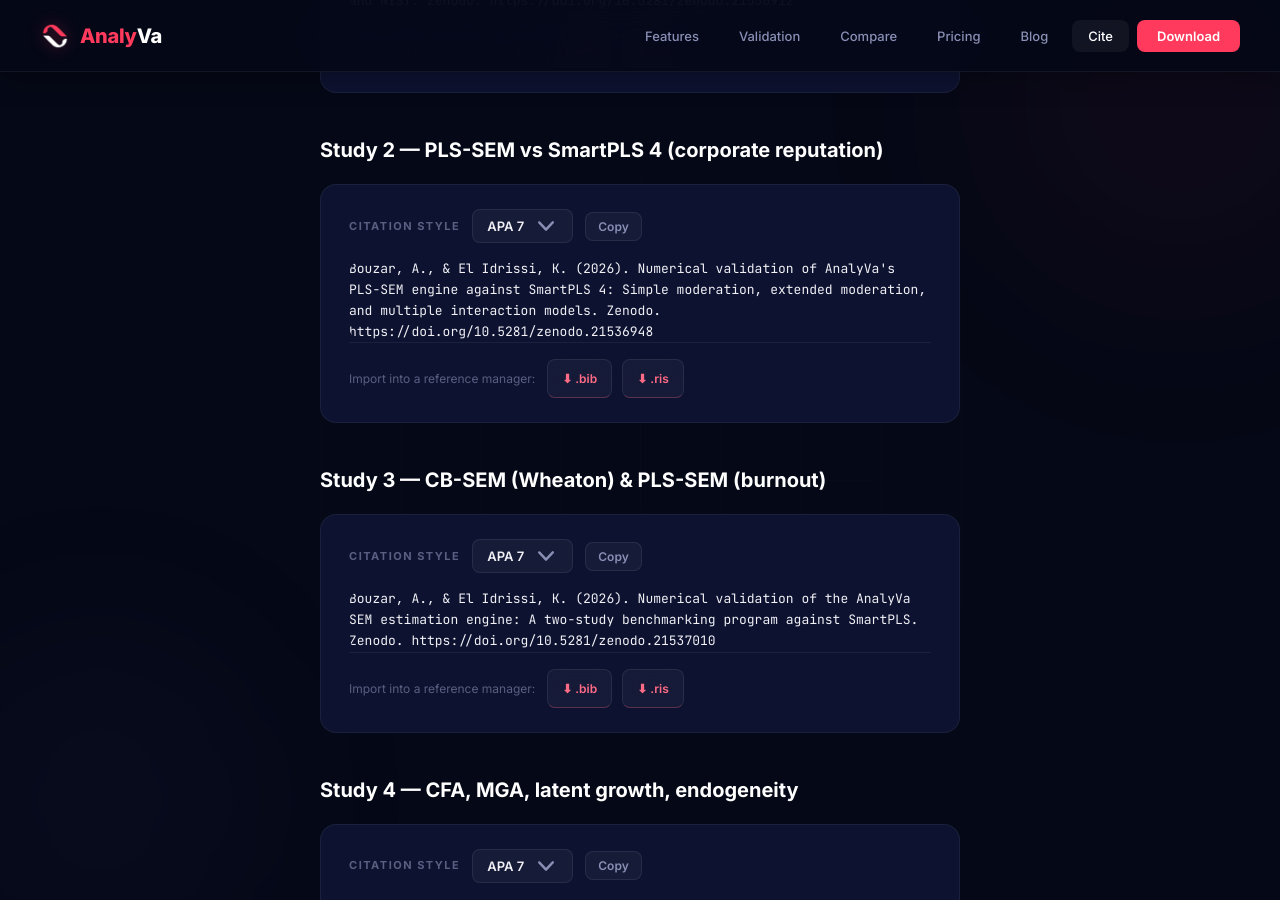
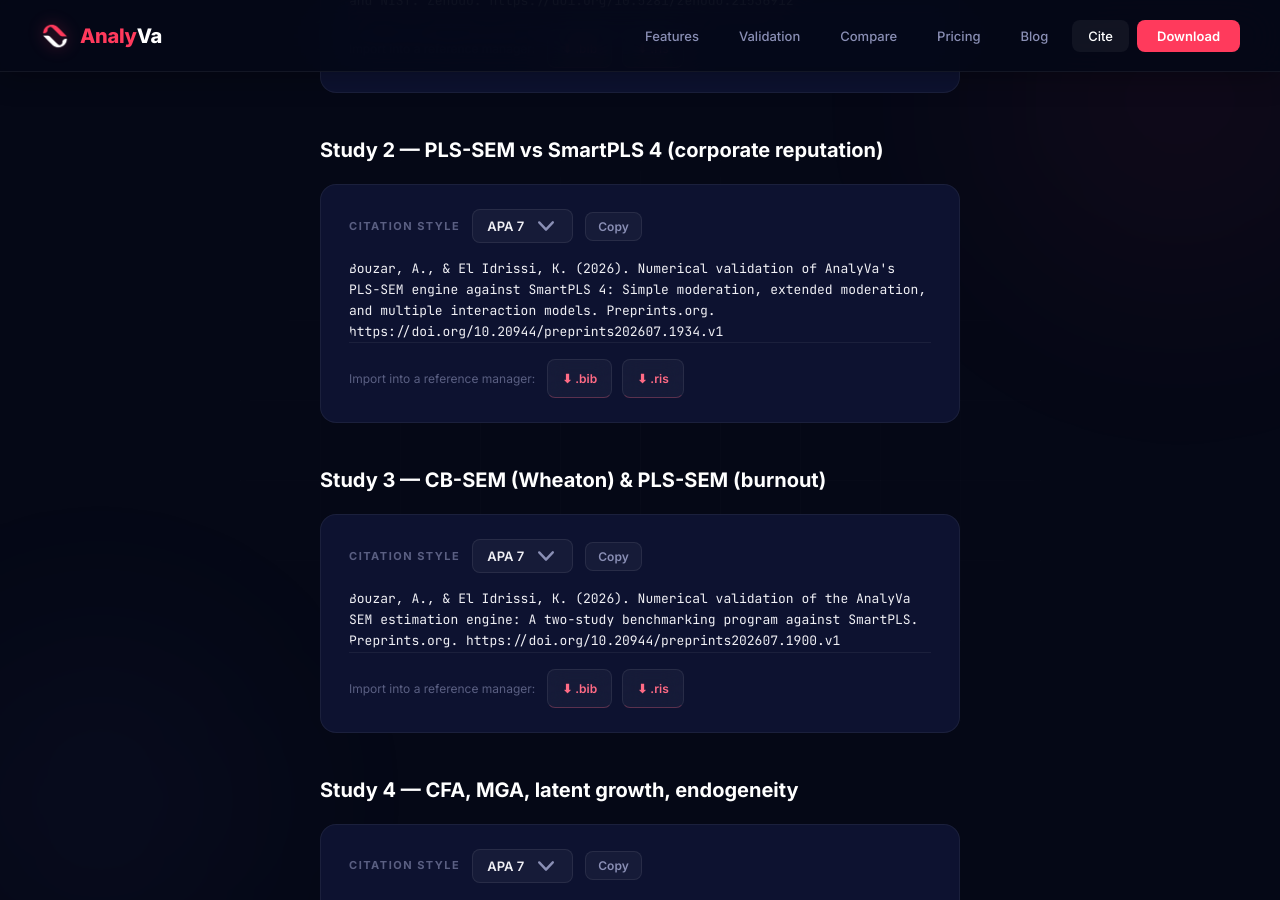
Before and after one commit to Bouzarab/Bouzarab.github.io, a Jekyll site: the page built from cite.html, in a window 1280 px wide and 900 px high, scrolled down 1474 px. Built offline with Jekyll 4.4.1, drawn with Linux system fonts in a browser that asks for light colours.

Commit message:
cite: point Study 2 and Study 3 DOIs to Preprints.org instead of Zenodo

```diff
--- a/cite.html
+++ b/cite.html
@@ -156,25 +156,25 @@
     <pre class="citation-display"></pre>
 
     <div class="citation-sources" hidden>
-      <pre data-style="apa">Bouzar, A., & El Idrissi, K. (2026). Numerical validation of AnalyVa's PLS-SEM engine against SmartPLS 4: Simple moderation, extended moderation, and multiple interaction models. Zenodo. https://doi.org/10.5281/zenodo.21536948</pre>
-      <pre data-style="mla">Bouzar, Abdelouahd, and Khaoula El Idrissi. "Numerical Validation of AnalyVa's PLS-SEM Engine Against SmartPLS 4: Simple Moderation, Extended Moderation, and Multiple Interaction Models." Zenodo, 2026, doi.org/10.5281/zenodo.21536948.</pre>
-      <pre data-style="chicago">Bouzar, Abdelouahd, and Khaoula El Idrissi. 2026. "Numerical Validation of AnalyVa's PLS-SEM Engine Against SmartPLS 4: Simple Moderation, Extended Moderation, and Multiple Interaction Models." Zenodo. https://doi.org/10.5281/zenodo.21536948.</pre>
+      <pre data-style="apa">Bouzar, A., & El Idrissi, K. (2026). Numerical validation of AnalyVa's PLS-SEM engine against SmartPLS 4: Simple moderation, extended moderation, and multiple interaction models. Preprints.org. https://doi.org/10.20944/preprints202607.1934.v1</pre>
+      <pre data-style="mla">Bouzar, Abdelouahd, and Khaoula El Idrissi. "Numerical Validation of AnalyVa's PLS-SEM Engine Against SmartPLS 4: Simple Moderation, Extended Moderation, and Multiple Interaction Models." Preprints.org, 2026, doi.org/10.20944/preprints202607.1934.v1.</pre>
+      <pre data-style="chicago">Bouzar, Abdelouahd, and Khaoula El Idrissi. 2026. "Numerical Validation of AnalyVa's PLS-SEM Engine Against SmartPLS 4: Simple Moderation, Extended Moderation, and Multiple Interaction Models." Preprints.org. https://doi.org/10.20944/preprints202607.1934.v1.</pre>
       <pre data-style="bibtex">@misc{bouzar_elidrissi_study2_2026,
   author    = {Bouzar, Abdelouahd and El Idrissi, Khaoula},
   title     = {Numerical Validation of {AnalyVa}'s {PLS-SEM} Engine Against {SmartPLS} 4: Simple Moderation, Extended Moderation, and Multiple Interaction Models},
   year      = {2026},
-  publisher = {Zenodo},
-  doi       = {10.5281/zenodo.21536948},
-  url       = {https://doi.org/10.5281/zenodo.21536948}
+  publisher = {Preprints.org},
+  doi       = {10.20944/preprints202607.1934.v1},
+  url       = {https://doi.org/10.20944/preprints202607.1934.v1}
 }</pre>
       <pre data-style="ris">TY  - GEN
 AU  - Bouzar, Abdelouahd
 AU  - El Idrissi, Khaoula
 TI  - Numerical Validation of AnalyVa's PLS-SEM Engine Against SmartPLS 4: Simple Moderation, Extended Moderation, and Multiple Interaction Models
 PY  - 2026
-PB  - Zenodo
-DO  - 10.5281/zenodo.21536948
-UR  - https://doi.org/10.5281/zenodo.21536948
+PB  - Preprints.org
+DO  - 10.20944/preprints202607.1934.v1
+UR  - https://doi.org/10.20944/preprints202607.1934.v1
 ER  -</pre>
     </div>
 
@@ -204,25 +204,25 @@
     <pre class="citation-display"></pre>
 
     <div class="citation-sources" hidden>
-      <pre data-style="apa">Bouzar, A., & El Idrissi, K. (2026). Numerical validation of the AnalyVa SEM estimation engine: A two-study benchmarking program against SmartPLS. Zenodo. https://doi.org/10.5281/zenodo.21537010</pre>
-      <pre data-style="mla">Bouzar, Abdelouahd, and Khaoula El Idrissi. "Numerical Validation of the AnalyVa SEM Estimation Engine: A Two-Study Benchmarking Program Against SmartPLS." Zenodo, 2026, doi.org/10.5281/zenodo.21537010.</pre>
-      <pre data-style="chicago">Bouzar, Abdelouahd, and Khaoula El Idrissi. 2026. "Numerical Validation of the AnalyVa SEM Estimation Engine: A Two-Study Benchmarking Program Against SmartPLS." Zenodo. https://doi.org/10.5281/zenodo.21537010.</pre>
+      <pre data-style="apa">Bouzar, A., & El Idrissi, K. (2026). Numerical validation of the AnalyVa SEM estimation engine: A two-study benchmarking program against SmartPLS. Preprints.org. https://doi.org/10.20944/preprints202607.1900.v1</pre>
+      <pre data-style="mla">Bouzar, Abdelouahd, and Khaoula El Idrissi. "Numerical Validation of the AnalyVa SEM Estimation Engine: A Two-Study Benchmarking Program Against SmartPLS." Preprints.org, 2026, doi.org/10.20944/preprints202607.1900.v1.</pre>
+      <pre data-style="chicago">Bouzar, Abdelouahd, and Khaoula El Idrissi. 2026. "Numerical Validation of the AnalyVa SEM Estimation Engine: A Two-Study Benchmarking Program Against SmartPLS." Preprints.org. https://doi.org/10.20944/preprints202607.1900.v1.</pre>
       <pre data-style="bibtex">@misc{bouzar_elidrissi_study3_2026,
   author    = {Bouzar, Abdelouahd and El Idrissi, Khaoula},
   title     = {Numerical Validation of the {AnalyVa} {SEM} Estimation Engine: A Two-Study Benchmarking Program Against {SmartPLS}},
   year      = {2026},
-  publisher = {Zenodo},
-  doi       = {10.5281/zenodo.21537010},
-  url       = {https://doi.org/10.5281/zenodo.21537010}
+  publisher = {Preprints.org},
+  doi       = {10.20944/preprints202607.1900.v1},
+  url       = {https://doi.org/10.20944/preprints202607.1900.v1}
 }</pre>
       <pre data-style="ris">TY  - GEN
 AU  - Bouzar, Abdelouahd
 AU  - El Idrissi, Khaoula
 TI  - Numerical Validation of the AnalyVa SEM Estimation Engine: A Two-Study Benchmarking Program Against SmartPLS
 PY  - 2026
-PB  - Zenodo
-DO  - 10.5281/zenodo.21537010
-UR  - https://doi.org/10.5281/zenodo.21537010
+PB  - Preprints.org
+DO  - 10.20944/preprints202607.1900.v1
+UR  - https://doi.org/10.20944/preprints202607.1900.v1
 ER  -</pre>
     </div>
 
```
